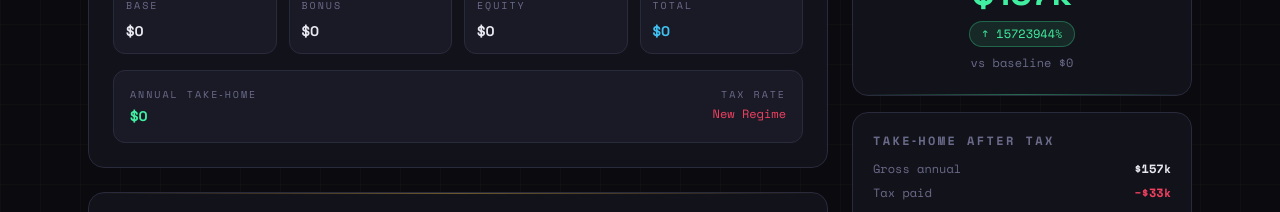
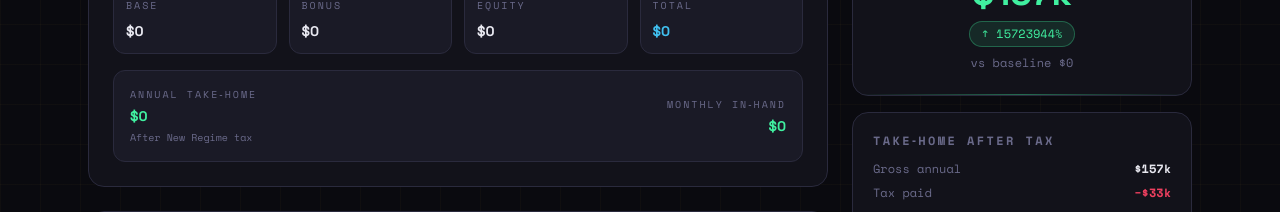
Before and after one commit to siddharthjaswal/goldilock, a Next.js app: page /simulate in a window 1280 px wide. Shown: the part 256-468 px from the top of the page. Built offline with nearby package versions, Linux system fonts and the light colour scheme; no server answers.

Commit message:
ui: show take-home + monthly in-hand

```diff
--- a/app/simulate/simulator-client.tsx
+++ b/app/simulate/simulator-client.tsx
@@ -160,15 +160,18 @@ export default function SimulatorClient() {
                   </div>
                 ))}
               </div>
-              <div className="mt-4 rounded-xl border border-[var(--border)] bg-[var(--surface2)] p-4 flex justify-between">
+              <div className="mt-4 rounded-xl border border-[var(--border)] bg-[var(--surface2)] p-4 flex items-center justify-between">
                 <div>
                   <div className="text-[10px] uppercase tracking-[0.2em] text-[var(--muted)]">Annual take‑home</div>
-                  <div className="mt-1 font-sans text-sm font-bold text-[var(--green)]">{fmt(convert(currentTakeHome, baseCurrency, displayCurrency), displayCurrency)}</div>
+                  <div className="mt-1 font-sans text-sm font-bold text-[var(--green)]">
+                    {fmt(convert(currentTakeHome, baseCurrency, displayCurrency), displayCurrency)}
+                  </div>
+                  <div className="mt-1 text-[10px] text-[var(--muted)]">After New Regime tax</div>
                 </div>
                 <div className="text-right">
-                  <div className="text-[10px] uppercase tracking-[0.2em] text-[var(--muted)]">Tax rate</div>
-                  <div className="mt-1 text-xs text-[var(--red)]">
-                    {country === 'IN' ? 'New Regime' : `${(taxRates[country] || 0.2) * 100}%`}
+                  <div className="text-[10px] uppercase tracking-[0.2em] text-[var(--muted)]">Monthly in‑hand</div>
+                  <div className="mt-1 font-sans text-sm font-bold text-[var(--green)]">
+                    {fmt(convert(currentTakeHome / 12, baseCurrency, displayCurrency), displayCurrency)}
                   </div>
                 </div>
               </div>
```
